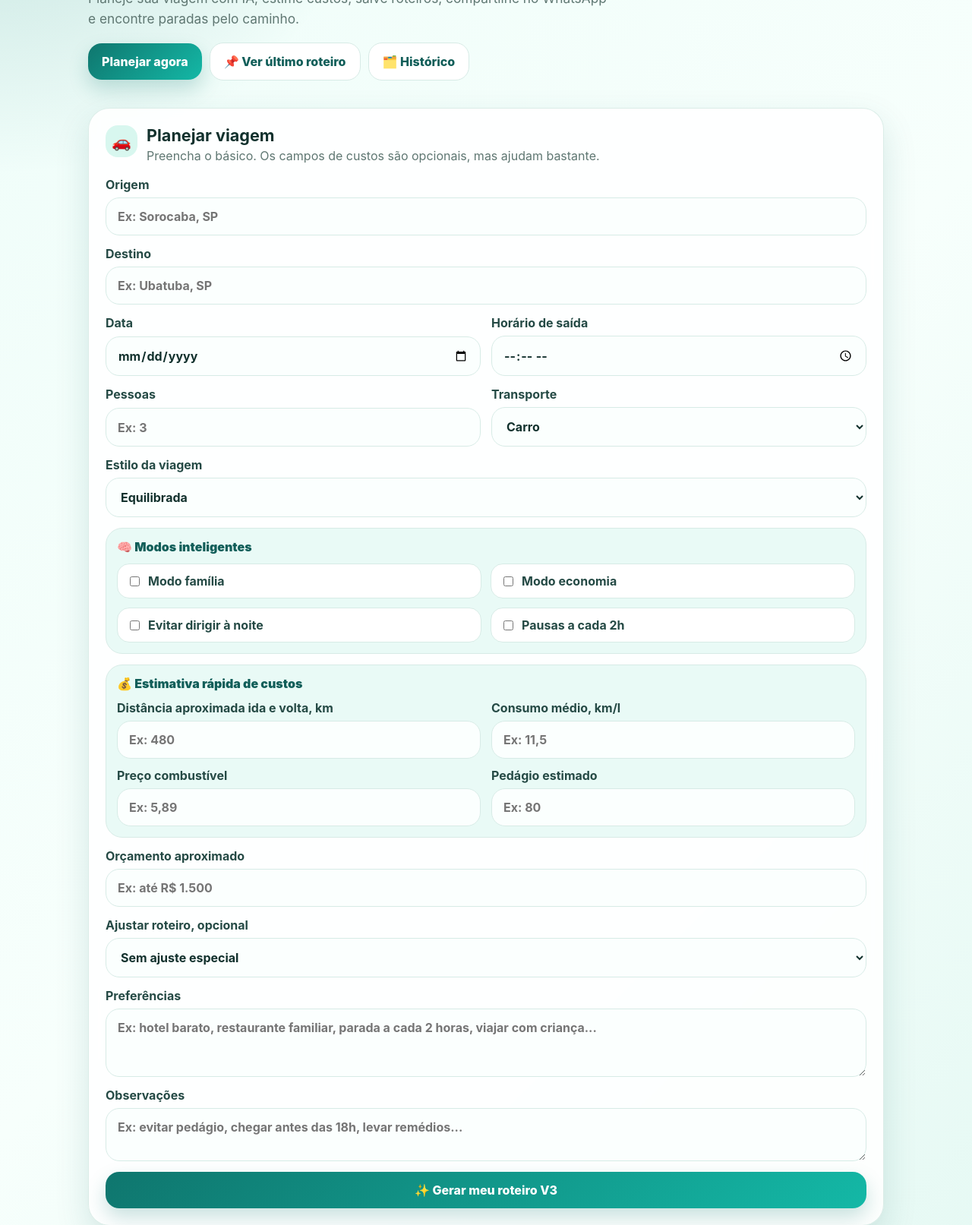
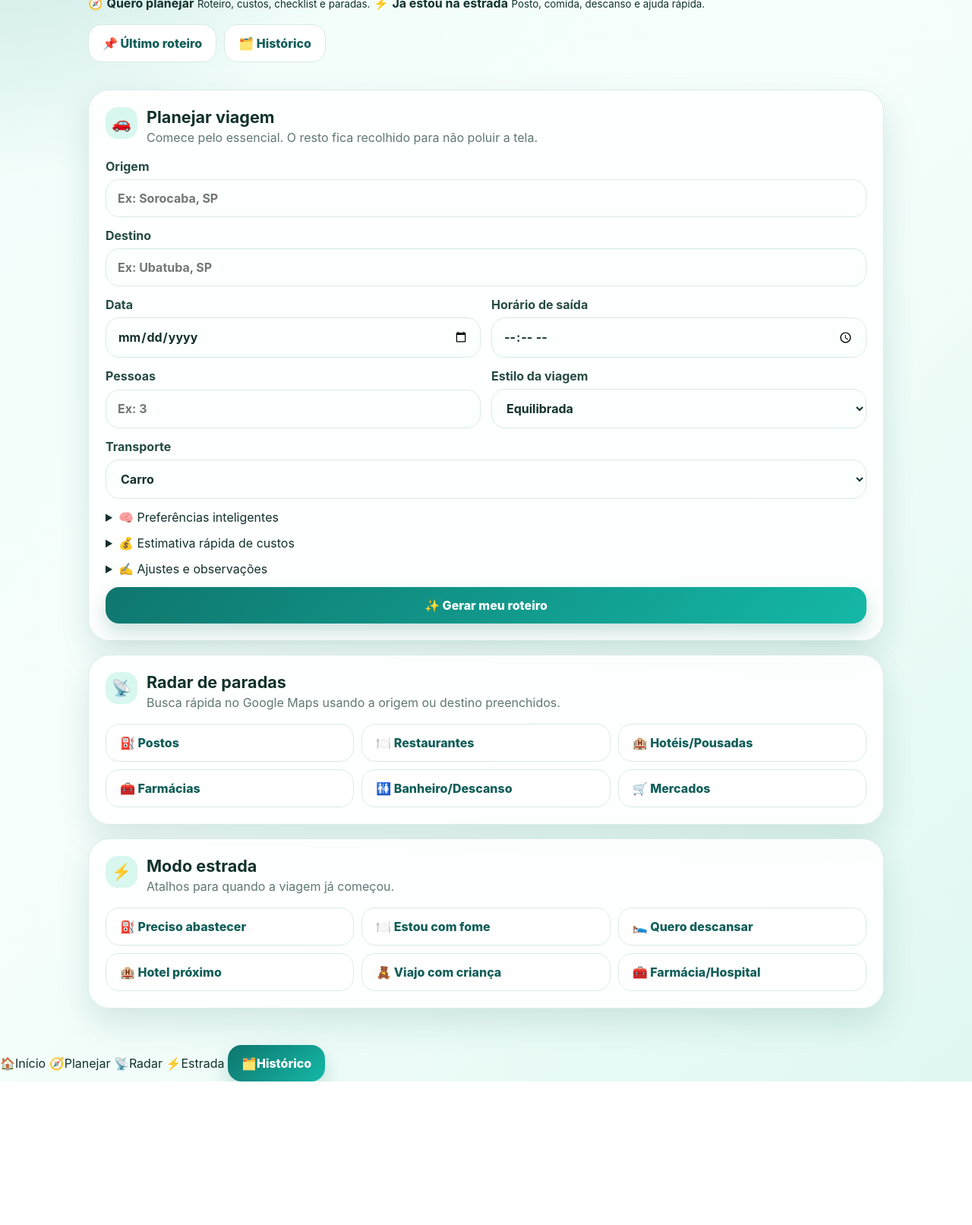
Before and after one commit to carvalho832-glitch/te-levo-ai, a website: page public/index.html in a window 1280 px wide. Shown: the part 282-1895 px from the top of the page at 76% size. After the commit the page ends 1706 px from the top, so only its background shows below. Drawn offline with Linux system fonts and the light colour scheme.

Commit message:
Atualiza interface para Te Levo.AI V3.1

```diff
--- a/public/index.html
+++ b/public/index.html
@@ -11,27 +11,38 @@
   <link rel="stylesheet" href="/style.css" />
 </head>
 <body>
-  <main class="app-shell">
+  <main class="app-shell" id="inicio">
     <section class="hero">
       <div class="top-row">
         <div class="brand-badge">🧭 Te Levo.AI</div>
-        <span class="version-pill">V3</span>
+        <span class="version-pill">V3.1</span>
       </div>
-      <h1>Do roteiro à estrada, a IA vai com você.</h1>
-      <p>Planeje sua viagem com IA, estime custos, salve roteiros, compartilhe no WhatsApp e encontre paradas pelo caminho.</p>
+      <h1>Para onde vamos?</h1>
+      <p><strong>Do roteiro à estrada, a IA vai com você.</strong><br>Planeje, estime custos, salve roteiros, compartilhe no WhatsApp e encontre paradas pelo caminho.</p>
+      <div class="journey-choice">
+        <a class="choice-card" href="#planejar">
+          <span>🧭</span>
+          <strong>Quero planejar</strong>
+          <small>Roteiro, custos, checklist e paradas.</small>
+        </a>
+        <a class="choice-card" href="#estrada">
+          <span>⚡</span>
+          <strong>Já estou na estrada</strong>
+          <small>Posto, comida, descanso e ajuda rápida.</small>
+        </a>
+      </div>
       <div class="hero-actions">
-        <a class="ghost-link" href="#travelForm">Planejar agora</a>
-        <button class="ghost-button" id="loadLastBtn" type="button">📌 Ver último roteiro</button>
+        <button class="ghost-button" id="loadLastBtn" type="button">📌 Último roteiro</button>
         <button class="ghost-button" id="showHistoryBtn" type="button">🗂️ Histórico</button>
       </div>
     </section>
 
-    <section class="panel planner-card">
+    <section class="panel planner-card" id="planejar">
       <div class="section-title">
         <span>🚗</span>
         <div>
           <h2>Planejar viagem</h2>
-          <p>Preencha o básico. Os campos de custos são opcionais, mas ajudam bastante.</p>
+          <p>Comece pelo essencial. O resto fica recolhido para não poluir a tela.</p>
         </div>
       </div>
 
@@ -65,17 +76,6 @@
           </label>
 
           <label>
-            Transporte
-            <select id="transporte" name="transporte">
-              <option value="carro">Carro</option>
-              <option value="moto">Moto</option>
-              <option value="onibus">Ônibus</option>
-              <option value="aviao">Avião</option>
-            </select>
-          </label>
-        </div>
-
-        <label>
             Estilo da viagem
             <select id="estilo" name="estilo">
               <option value="economica">Econômica</option>
@@ -86,17 +86,31 @@
               <option value="equilibrada" selected>Equilibrada</option>
             </select>
           </label>
+        </div>
 
+        <label>
+          Transporte
+          <select id="transporte" name="transporte">
+            <option value="carro">Carro</option>
+            <option value="moto">Moto</option>
+            <option value="onibus">Ônibus</option>
+            <option value="aviao">Avião</option>
+          </select>
+        </label>
+
+        <details class="advanced-box">
+          <summary>🧠 Preferências inteligentes</summary>
           <div class="mode-box">
-          <div class="mini-title">🧠 Modos inteligentes</div>
             <label class="check-pill"><input type="checkbox" name="extras" value="modo família" /> Modo família</label>
             <label class="check-pill"><input type="checkbox" name="extras" value="modo economia" /> Modo economia</label>
             <label class="check-pill"><input type="checkbox" name="extras" value="evitar dirigir à noite" /> Evitar dirigir à noite</label>
             <label class="check-pill"><input type="checkbox" name="extras" value="pausas a cada 2 horas" /> Pausas a cada 2h</label>
           </div>
+        </details>
 
+        <details class="advanced-box">
+          <summary>💰 Estimativa rápida de custos</summary>
           <div class="cost-box">
-          <div class="mini-title">💰 Estimativa rápida de custos</div>
             <div class="grid-2">
               <label>
                 Distância aproximada ida e volta, km
@@ -118,14 +132,18 @@
               </label>
             </div>
           </div>
+        </details>
 
+        <details class="advanced-box">
+          <summary>✍️ Ajustes e observações</summary>
+          <div class="details-grid">
             <label>
               Orçamento aproximado
               <input id="orcamento" name="orcamento" placeholder="Ex: até R$ 1.500" />
             </label>
 
             <label>
-          Ajustar roteiro, opcional
+              Ajustar roteiro
               <select id="ajusteRoteiro" name="ajusteRoteiro">
                 <option value="">Sem ajuste especial</option>
                 <option value="quero mais barato">Quero mais barato</option>
@@ -139,19 +157,21 @@
 
             <label>
               Preferências
-          <textarea id="preferencias" name="preferencias" rows="3" placeholder="Ex: hotel barato, restaurante familiar, parada a cada 2 horas, viajar com criança..."></textarea>
+              <textarea id="preferencias" name="preferencias" rows="3" placeholder="Ex: hotel barato, restaurante familiar, parada a cada 2 horas..."></textarea>
             </label>
 
             <label>
               Observações
-          <textarea id="observacoes" name="observacoes" rows="2" placeholder="Ex: evitar pedágio, chegar antes das 18h, levar remédios..."></textarea>
+              <textarea id="observacoes" name="observacoes" rows="2" placeholder="Ex: chegar antes das 18h, levar remédios..."></textarea>
             </label>
+          </div>
+        </details>
 
-        <button type="submit" id="submitBtn">✨ Gerar meu roteiro V3</button>
+        <button type="submit" id="submitBtn">✨ Gerar meu roteiro</button>
       </form>
     </section>
 
-    <section class="panel radar-card">
+    <section class="panel radar-card" id="radar">
       <div class="section-title">
         <span>📡</span>
         <div>
@@ -169,7 +189,7 @@
       </div>
     </section>
 
-    <section class="road-mode panel">
+    <section class="road-mode panel" id="estrada">
       <div class="section-title">
         <span>⚡</span>
         <div>
@@ -203,7 +223,15 @@
     <section id="result" class="result hidden"></section>
   </main>
 
+  <nav class="bottom-nav" aria-label="Navegação principal">
+    <a href="#inicio">🏠<span>Início</span></a>
+    <a href="#planejar">🧭<span>Planejar</span></a>
+    <a href="#radar">📡<span>Radar</span></a>
+    <a href="#estrada">⚡<span>Estrada</span></a>
+    <button id="bottomHistoryBtn" type="button">🗂️<span>Histórico</span></button>
+  </nav>
+
   <div id="toast" class="toast hidden">Copiado!</div>
-  <script src="/script.js?v=3"></script>
+  <script src="/script.js?v=31"></script>
 </body>
 </html>
```
Lines whose indentation alone changed are shown as unchanged.
